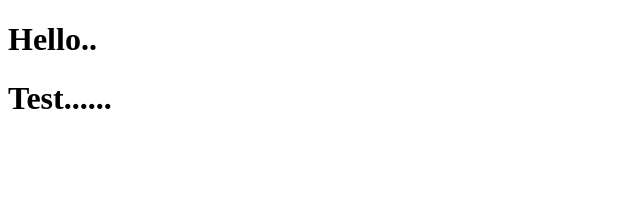
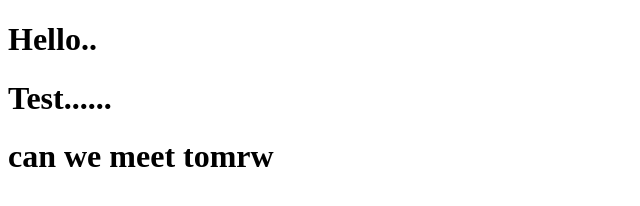
Before and after one commit to sayyidmahmood/datewithgit-sample, a plain HTML site: page index.html in a window 1280 px wide. Shown: the whole page, without its empty margins (0-640 px from the left). Drawn offline with Linux system fonts and the light colour scheme.

Commit message:
index.html modified

```diff
--- a/index.html
+++ b/index.html
@@ -8,5 +8,6 @@
 <body>
     <h1>Hello..</h1>
     <h1>Test......</h1>
+    <h1>can we meet tomrw</h1>
 </body>
 </html>
```
